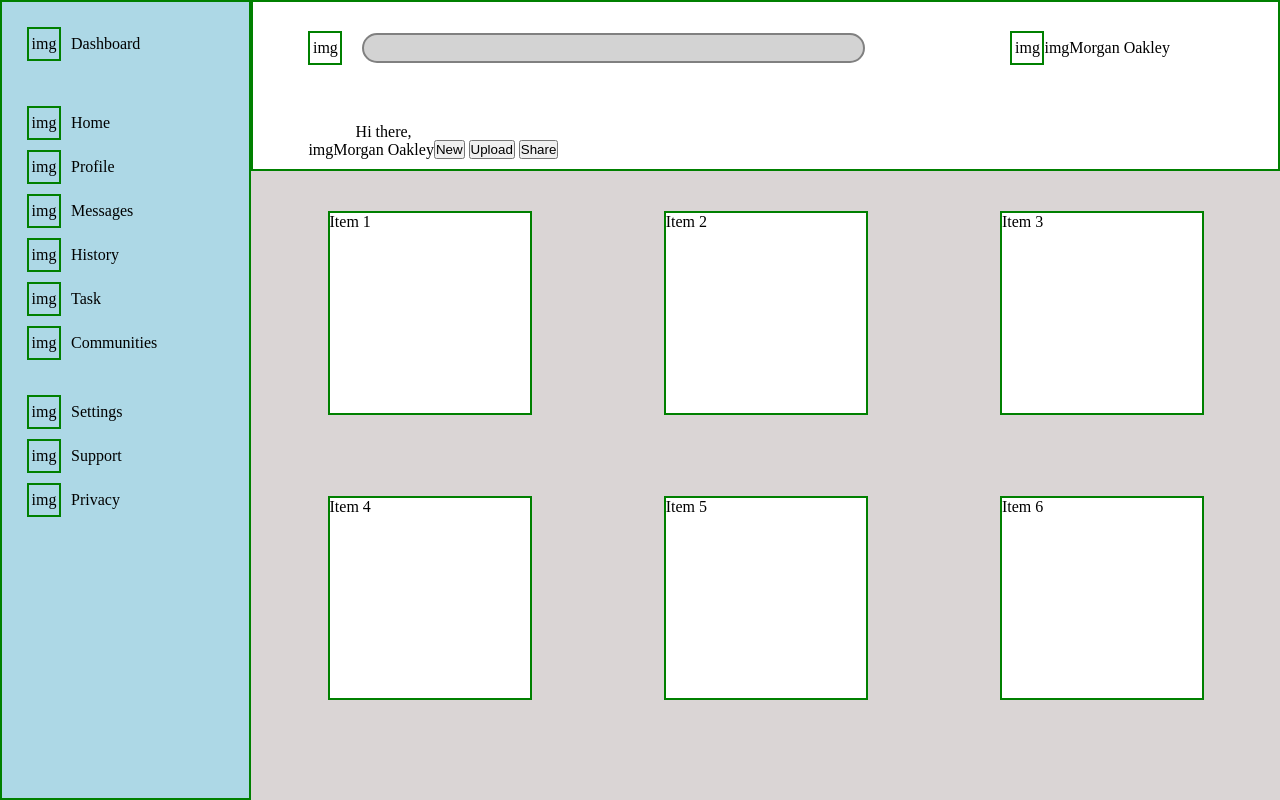
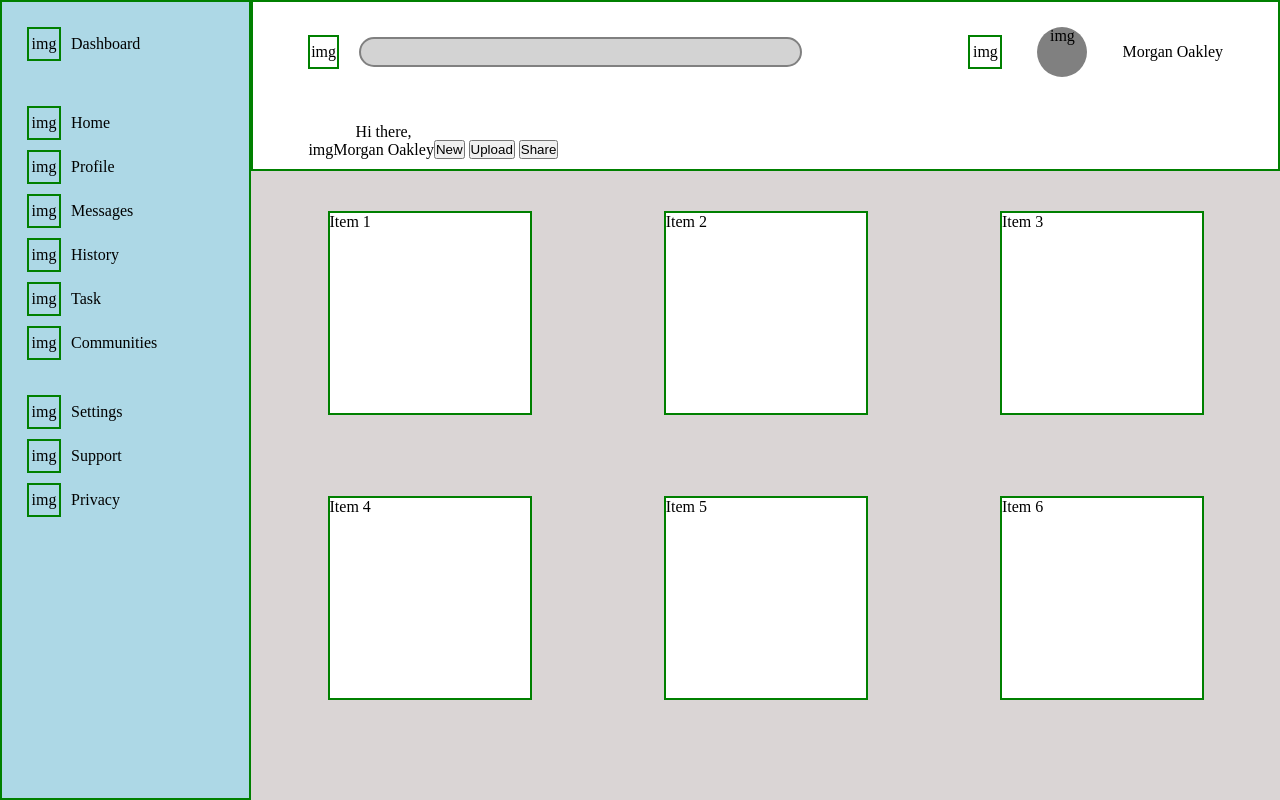
Before and after one commit to Wolflington/admin-dashboard, a plain HTML site: page index.html in a window 1280 px wide. Drawn offline with Linux system fonts and the light colour scheme.

Commit message:
Set layout for header-top

```diff
--- a/style.css
+++ b/style.css
@@ -31,8 +31,17 @@ main {
 
 .header-profile {
     display: flex;
-    padding-left: 125px;
+    justify-content: flex-end;
+    width: min(50%, 500px);
     align-items: center;
+    gap: 35px;
+}
+
+.avatar-top {
+    border-radius: 50%;
+    width: 50px;
+    height: 50px;
+    background-color: gray;
 }
 
 .header-bottom{
```
